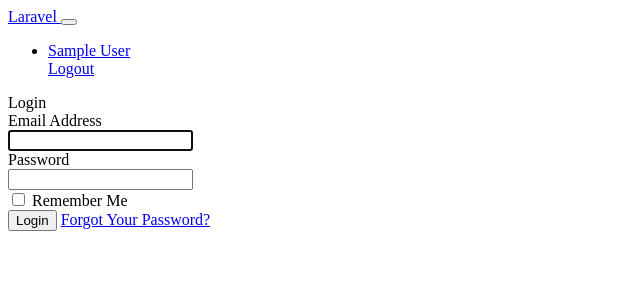
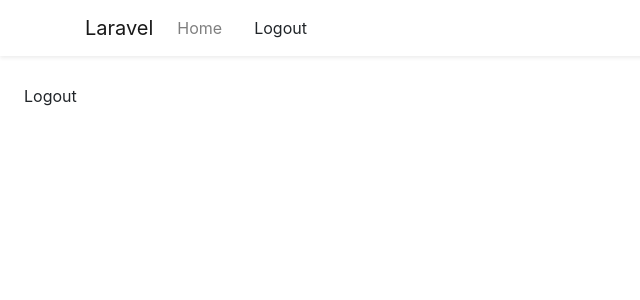
Before and after one commit to sakilbd/sanji-YEOM, a Laravel app: page / in a window 1280 px wide. Shown: the top 300 px of the page, without its empty margins (0-640 px from the left). Run offline with Laravel 8, Linux system fonts and the light colour scheme; the visitor is signed in with stand-in values (Sample User, id 1); style sheets or scripts are compiled from the project's sources; some libraries are stand-ins or nearby versions.

Commit message:
some changes

```diff
--- a/package.json
+++ b/package.json
@@ -12,7 +12,6 @@
     "devDependencies": {
         "@popperjs/core": "^2.10.2",
         "axios": "^0.21",
-        "bootstrap": "^5.1.3",
         "laravel-mix": "^6.0.6",
         "lodash": "^4.17.19",
         "postcss": "^8.1.14",
--- a/resources/views/layouts/app.blade.php
+++ b/resources/views/layouts/app.blade.php
@@ -8,6 +8,7 @@
     <meta name="csrf-token" content="{{ csrf_token() }}">
 
     <title>{{ config('app.name', 'Laravel') }}</title>
+    <link rel="stylesheet" href="https://stackpath.bootstrapcdn.com/bootstrap/4.3.1/css/bootstrap.min.css">
 
     <!-- Scripts -->
     <script src="{{ asset('js/app.js') }}" defer></script>
@@ -52,7 +53,10 @@
                                 </li>
                             @endif
                         @else
-                            <li class="nav-item dropdown">
+                        <li class="nav-item">
+                            <a class="nav-link" href="{{url('/')}}">Home</a>
+                        </li>
+                            {{-- <li class="nav-item dropdown">
                                 <a id="navbarDropdown" class="nav-link dropdown-toggle" href="#" role="button" data-bs-toggle="dropdown" aria-haspopup="true" aria-expanded="false" v-pre>
                                     {{ Auth::user()->name }}
                                 </a>
@@ -68,9 +72,26 @@
                                         @csrf
                                     </form>
                                 </div>
-                            </li>
+                            </li> --}}
                         @endguest
                     </ul>
+                    <div class="nav-item dropdown">
+                        {{-- <a id="navbarDropdown" class="nav-link dropdown-toggle" href="#" role="button" data-bs-toggle="dropdown" aria-haspopup="true" aria-expanded="false" v-pre>
+                            {{ Auth::user()->name }}
+                        </a> --}}
+
+                        <div>
+                            <a class="dropdown-item" href="{{ route('logout') }}"
+                               onclick="event.preventDefault();
+                                             document.getElementById('logout-form').submit();">
+                                {{ __('Logout') }}
+                            </a>
+
+                            <form id="logout-form" action="{{ route('logout') }}" method="POST" class="d-none">
+                                @csrf
+                            </form>
+                        </div>
+                    </div>
                 </div>
             </div>
         </nav>
@@ -79,5 +100,8 @@
             @yield('content')
         </main>
     </div>
+    <script src="//ajax.googleapis.com/ajax/libs/jquery/1.11.1/jquery.min.js"></script>
+
+
 </body>
 </html>
--- /dev/null
+++ b/resources/views/pages/landing.blade.php
@@ -0,0 +1,24 @@
+ @extends('layouts.app')
+@section('content')
+    {{-- <link rel="stylesheet" href="https://stackpath.bootstrapcdn.com/bootstrap/4.3.1/css/bootstrap.min.css"> --}}
+
+    <div class="nav-item dropdown">
+      {{-- <a id="navbarDropdown" class="nav-link dropdown-toggle" href="#" role="button" data-bs-toggle="dropdown" aria-haspopup="true" aria-expanded="false" v-pre>
+          {{ Auth::user()->name }}
+      </a> --}}
+
+      <div>
+          <a class="dropdown-item" href="{{ route('logout') }}"
+             onclick="event.preventDefault();
+                           document.getElementById('logout-form').submit();">
+              {{ __('Logout') }}
+          </a>
+
+          <form id="logout-form" action="{{ route('logout') }}" method="POST" class="d-none">
+              @csrf
+          </form>
+      </div>
+
+
+
+@endsection
--- a/routes/web.php
+++ b/routes/web.php
@@ -15,7 +15,7 @@ use Illuminate\Support\Facades\Auth;
 */
 
 Route::get('/', function () {
-    return view('auth.login');
+    return view('pages.landing');
 });
 
 Auth::routes();
@@ -24,6 +24,6 @@ Route::get('/home', [App\Http\Controllers\HomeController::class, 'index'])->name
 
 
 
-Auth::routes();
+// Auth::routes();
 
-Route::get('/home', [App\Http\Controllers\HomeController::class, 'index'])->name('home');
+// Route::get('/home', [App\Http\Controllers\HomeController::class, 'index'])->name('home');
```
Also changed, not shown: package-lock.json.
